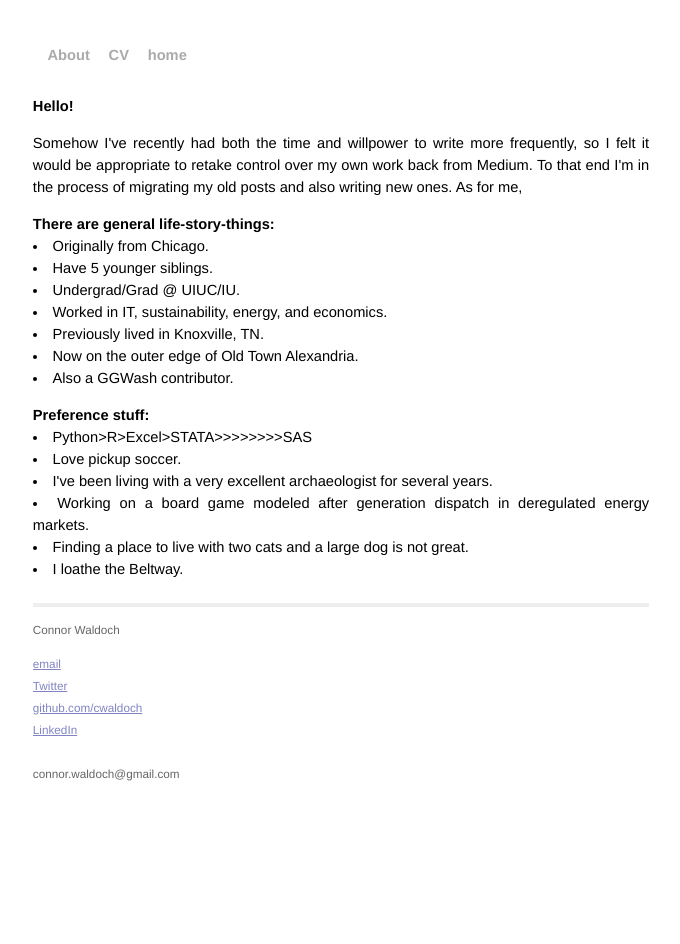
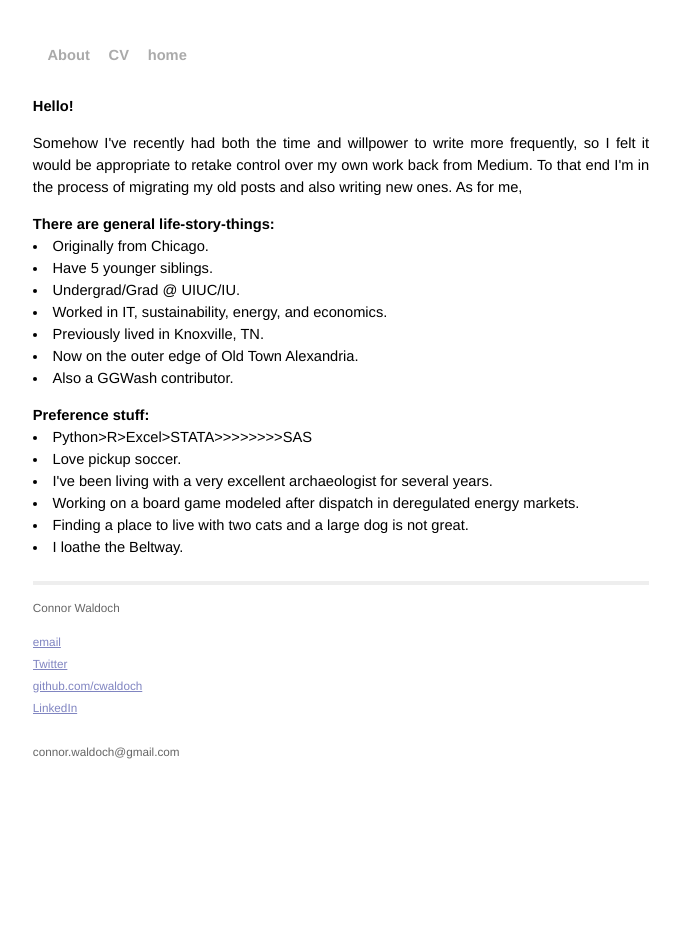
Before and after one commit to cwaldoch/cwaldoch.github.io, a Jekyll site: the page built from about/index.html, in a window 1280 px wide. Shown: the whole page, without its empty margins (299-979 px from the left). Built offline with Jekyll 4.4.1, drawn with Linux system fonts in a browser that asks for light colours.

Commit message:
Update index.html

```diff
--- a/about/index.html
+++ b/about/index.html
@@ -22,7 +22,7 @@ title: Connor Waldoch, Itinerant Blogger
 		<li>Python>R>Excel>STATA>>>>>>>>SAS</li>
 		<li>Love pickup soccer.</li>
 		<li>I've been living with a very excellent archaeologist for several years.</li>
-		<li>Working on a board game modeled after generation dispatch in deregulated energy markets.</li>
+		<li>Working on a board game modeled after dispatch in deregulated energy markets.</li>
 		<li>Finding a place to live with two cats and a large dog is not great.</li>
 		<li>I loathe the Beltway.</li>
 		</p>
```
